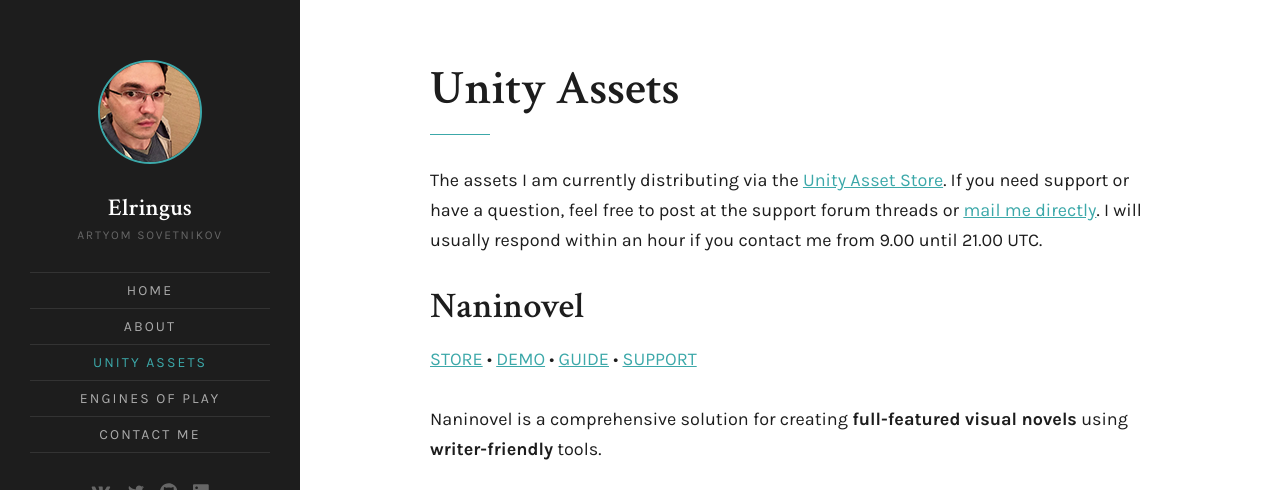
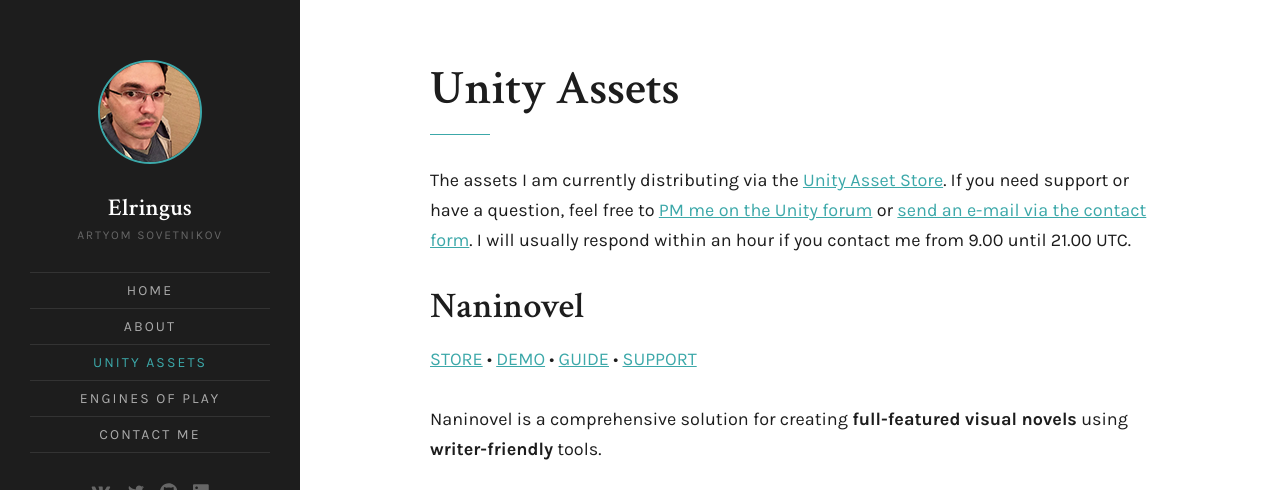
Before and after one commit to Elringus/ElringusMe, a Jekyll site: the page built from unity-assets.md, in a window 1280 px wide and 900 px high, cut to the strip 0-490 px from the top of the window. Built offline with Jekyll 4.4.1, drawn with Linux system fonts in a browser that asks for light colours.

Commit message:
update contact info

```diff
--- a/unity-assets.md
+++ b/unity-assets.md
@@ -3,7 +3,7 @@
 title: Unity Assets
 ---
 
-The assets I am currently distributing via the [Unity Asset Store](https://assetstore.unity.com). If you need support or have a question, feel free to post at the support forum threads or [mail me directly](/contact). I will usually respond within an hour if you contact me from 9.00 until 21.00 UTC.
+The assets I am currently distributing via the [Unity Asset Store](https://assetstore.unity.com). If you need support or have a question, feel free to [PM me on the Unity forum](https://forum.unity.com/conversations/add?to=Elringus) or [send an e-mail via the contact form](/contact). I will usually respond within an hour if you contact me from 9.00 until 21.00 UTC.
 
 ## Naninovel
 
```
